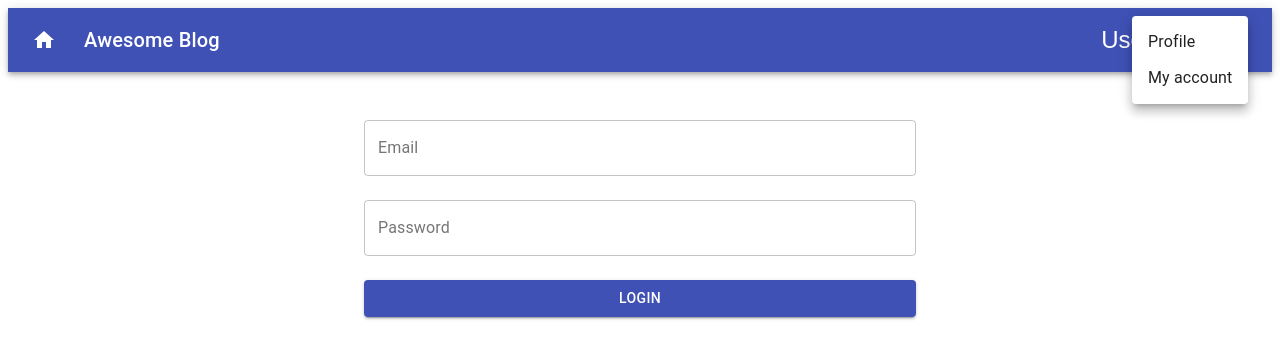
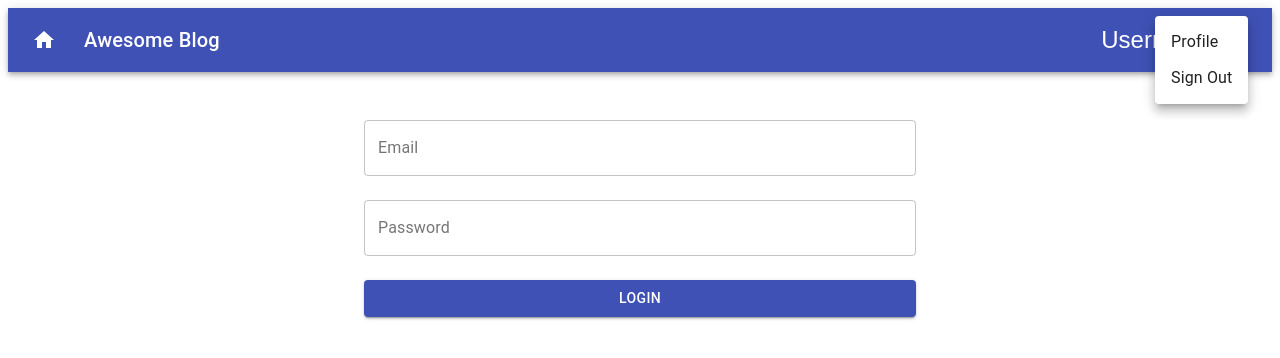
Before and after one commit to E-2423/django_react_blog_frontend, a React (Create React App) app: page /login in a window 1280 px wide. Both pictures are taken after a click on the button "Username". Shown: the top 358 px of the page. Built offline with nearby package versions, Linux system fonts and the light colour scheme.

Commit message:
Added signout

```diff
--- a/src/components/Navbar.js
+++ b/src/components/Navbar.js
@@ -1,4 +1,4 @@
-import React from 'react';
+import React, { useContext, useCallback } from 'react';
 import { makeStyles } from '@material-ui/core/styles';
 import AppBar from '@material-ui/core/AppBar';
 import Toolbar from '@material-ui/core/Toolbar';
@@ -8,6 +8,7 @@ import MenuItem from '@material-ui/core/MenuItem';
 import Menu from '@material-ui/core/Menu';
 import HomeIcon from '@material-ui/icons/Home';
 import AccountCircle from '@material-ui/icons/AccountCircle';
+import { AuthContext } from "../context/AuthContext";
 
 const useStyles = makeStyles((theme) => ({
   root: {
@@ -22,6 +23,7 @@ const useStyles = makeStyles((theme) => ({
 }));
 
 function Navbar() {
+  const { isLoggedIn, setLoggedIn } = useContext(AuthContext);
   const classes = useStyles();
   const [auth, setAuth] = React.useState(true);
   const [anchorEl, setAnchorEl] = React.useState(null);
@@ -31,9 +33,13 @@ function Navbar() {
     setAnchorEl(event.currentTarget);
   };
 
-  const handleClose = () => {
+  const handleClose = useCallback(() => {
     setAnchorEl(null);
-  };
+  }, []);
+
+  const handleSignOut = useCallback(()=>{
+    setLoggedIn(false);
+  }, []);
 
   return (
     <div className={classes.root}>
@@ -73,7 +79,7 @@ function Navbar() {
                 onClose={handleClose}
               >
                 <MenuItem onClick={handleClose}>Profile</MenuItem>
-                <MenuItem onClick={handleClose}>My account</MenuItem>
+                <MenuItem onClick={handleSignOut}>Sign Out</MenuItem>
               </Menu>
             </div>
           )}
--- a/src/pages/Signin.js
+++ b/src/pages/Signin.js
@@ -1,4 +1,4 @@
-import React from 'react';
+import React, { useContext } from 'react';
 import { Button, TextField, Grid, Container } from '@material-ui/core';
 import { makeStyles } from '@material-ui/core/styles';
 import { Formik } from "formik";
@@ -24,6 +24,7 @@ const initialValues = {
 const Signin = () => {
 
     const signinStyles = styles();
+    //const { setLoggedIn } = useContext(AuthContext);
 
 
     return(
```
Also changed, not shown: 1 other file (tests, documents, lock files or other folders).
